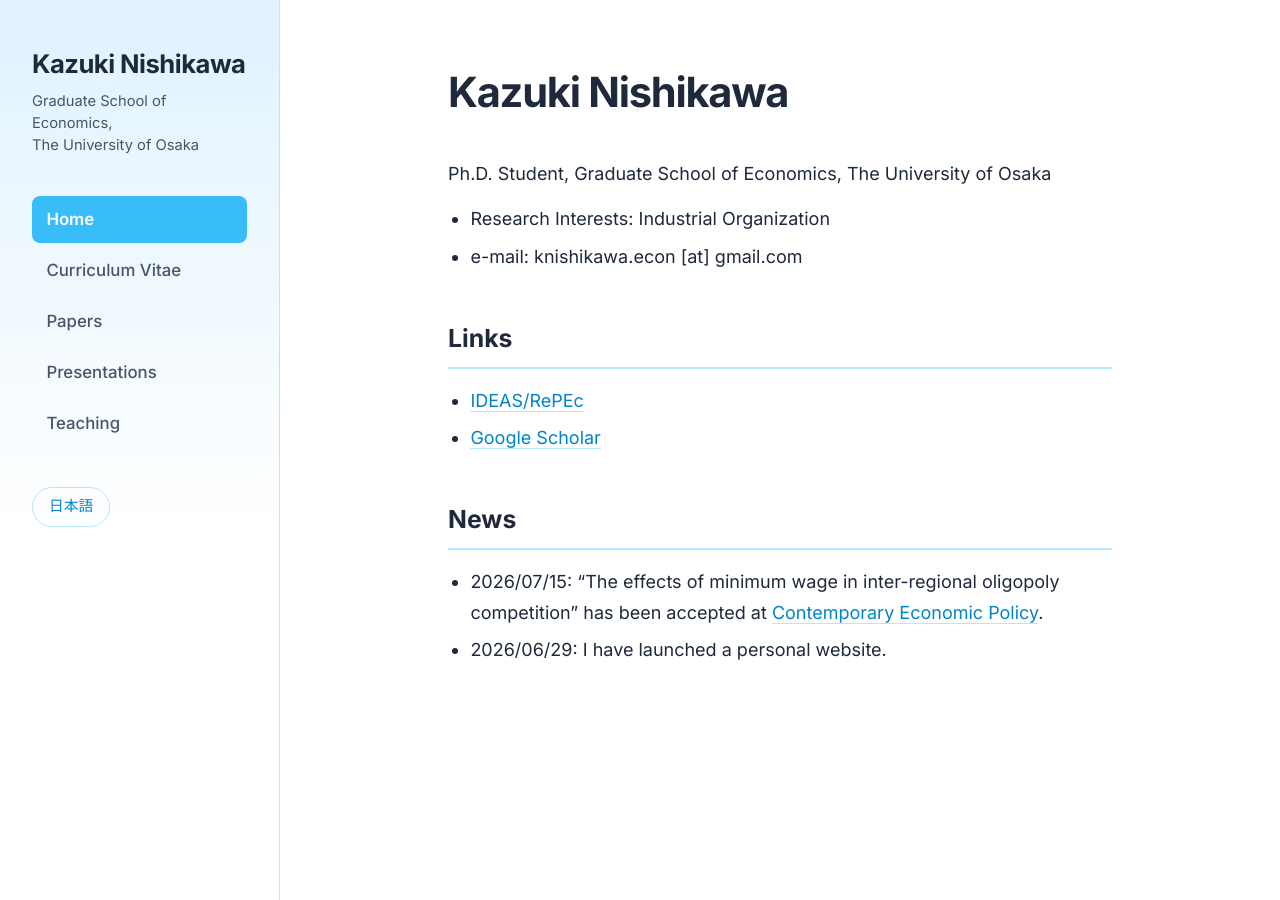
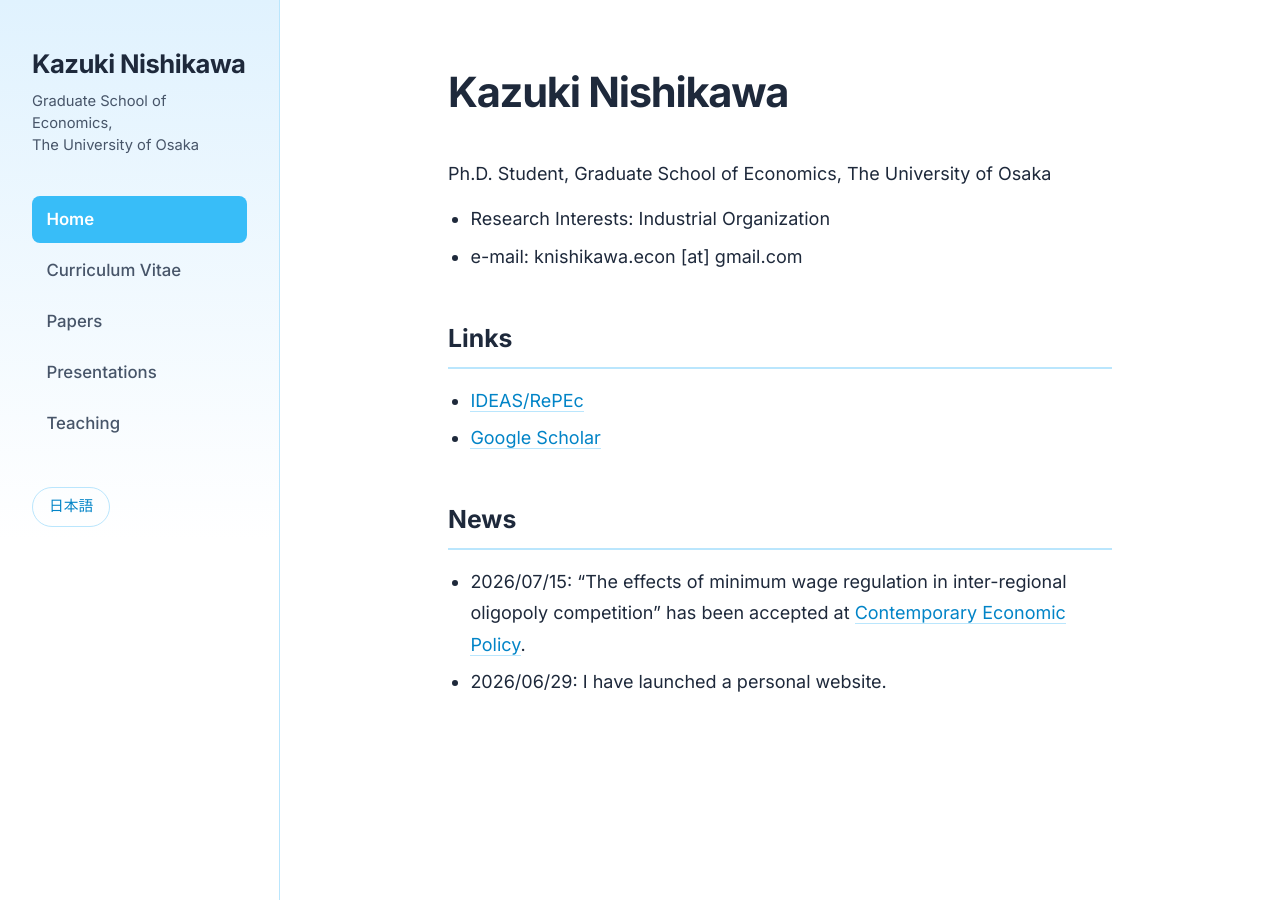
Before and after one commit to knishikawa-econ/HP, a Jekyll site: the page built from index.md, in a window 1280 px wide. Built offline with Jekyll 4.4.1, drawn with Linux system fonts in a browser that asks for light colours.

Commit message:
Fix paper title to include "regulation"
Co-Authored-By: Claude Sonnet 5 <noreply@anthropic.com>

```diff
--- a/index.md
+++ b/index.md
@@ -17,5 +17,5 @@ Ph.D. Student, Graduate School of Economics, The University of Osaka
 - [Google Scholar](https://scholar.google.com/citations?user=WB06ZjkAAAAJ)
 
 ## News
-- 2026/07/15: "The effects of minimum wage in inter-regional oligopoly competition" has been accepted at [Contemporary Economic Policy](https://onlinelibrary.wiley.com/journal/14657287).
+- 2026/07/15: "The effects of minimum wage regulation in inter-regional oligopoly competition" has been accepted at [Contemporary Economic Policy](https://onlinelibrary.wiley.com/journal/14657287).
 - 2026/06/29: I have launched a personal website.
```
Also changed, not shown: ja/index.md (+1 -1 lines), ja/papers.md (+1 -1 lines), papers.md (+1 -1 lines).
